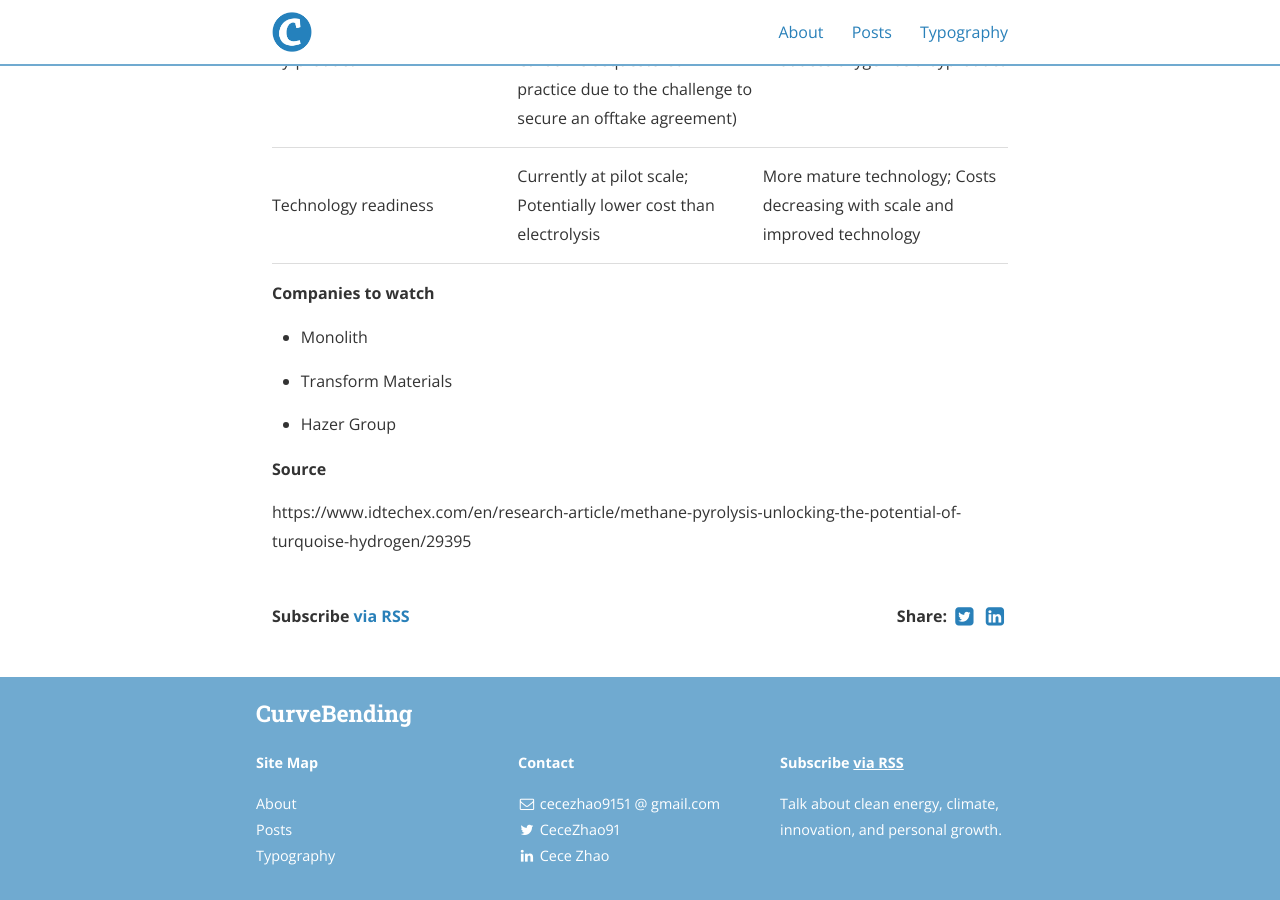
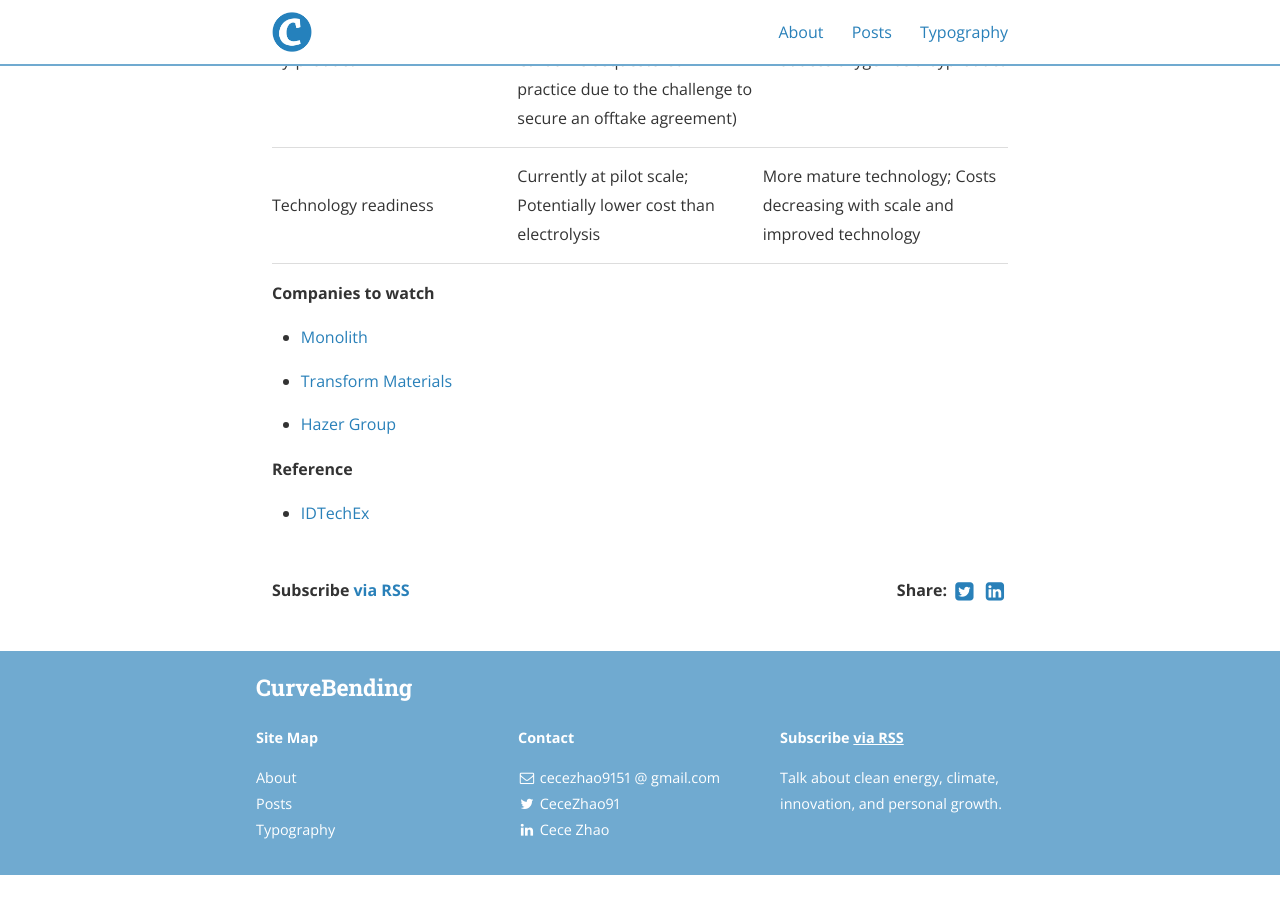
Before and after one commit to CurveBending/CurveBending.github.io, a Jekyll site: the page built from _posts/2024-08-21-Methane Pyrolysis and Turquoise Hydrogen.md, in a window 1280 px wide and 900 px high, scrolled down 1005 px. Built offline with Jekyll 4.4.1, drawn with Linux system fonts in a browser that asks for light colours; nearby versions of some CDN libraries; after the commit the page ends 1880 px from its top, so only the background shows below that.

Commit message:
edit posts

```diff
--- a/_posts/2024-08-21-Methane Pyrolysis and Turquoise Hydrogen.md
+++ b/_posts/2024-08-21-Methane Pyrolysis and Turquoise Hydrogen.md
@@ -20,14 +20,14 @@ Below are a few differences between this technology and electrolysis, which are
 
 **Companies to watch**
 
-- Monolith
+- [Monolith](https://monolith-corp.com/)
 
-- Transform Materials
+- [Transform Materials](https://www.transformmaterials.com/)
 
-- Hazer Group
+- [Hazer Group](https://hazergroup.com.au/)
 
 
 
-**Source**
+**Reference**
 
-https://www.idtechex.com/en/research-article/methane-pyrolysis-unlocking-the-potential-of-turquoise-hydrogen/29395
+- [IDTechEx](https://www.idtechex.com/en/research-article/methane-pyrolysis-unlocking-the-potential-of-turquoise-hydrogen/29395)
```
Also changed, not shown: _posts/2024-08-19-Leading the Field.md (+1 -1 lines), 2 other files.
